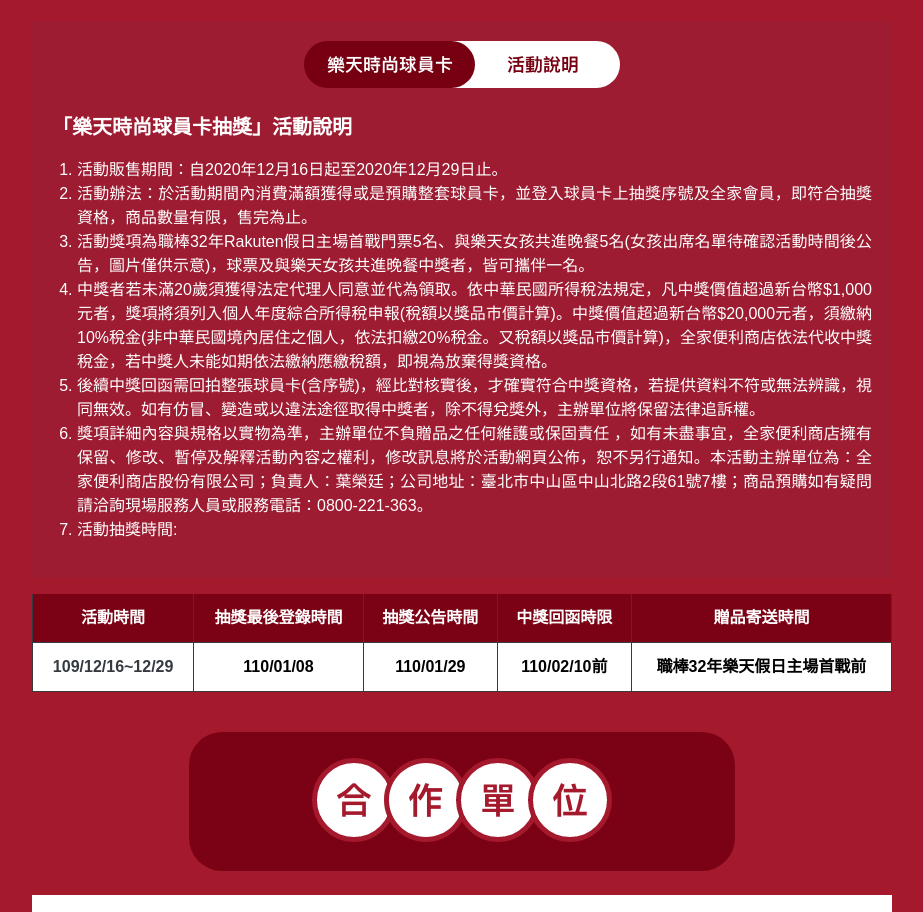
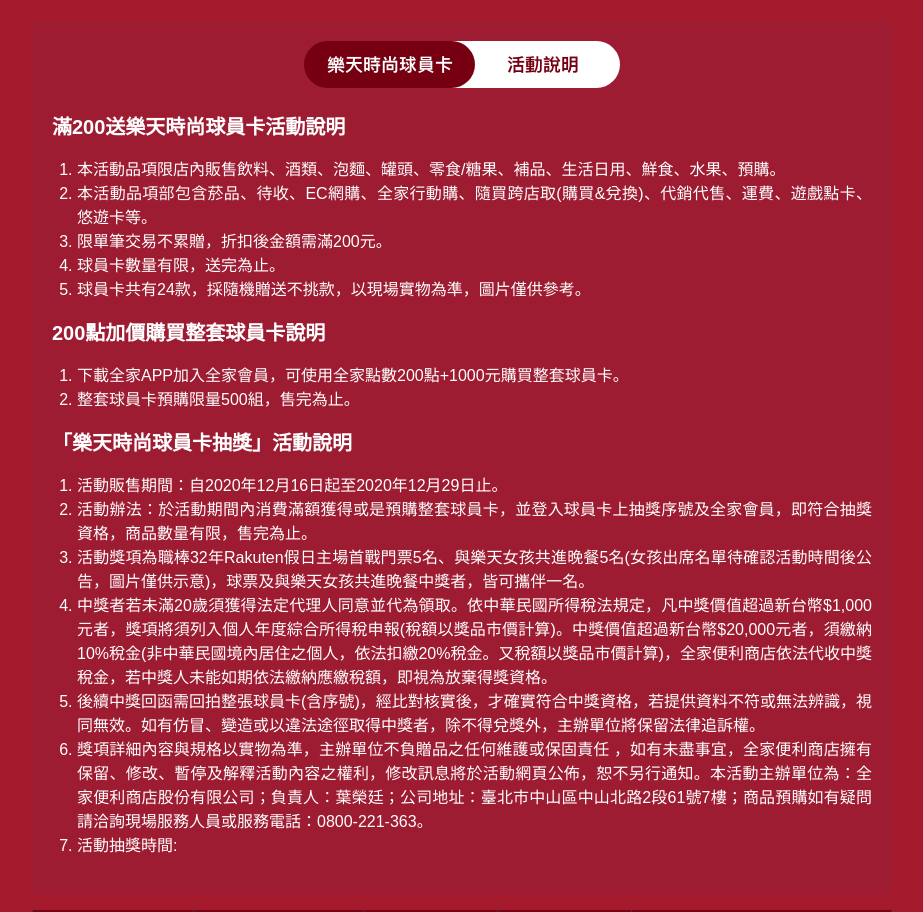
Before and after one commit to mingyangshih/familydemo_gulp, a plain HTML site: page blesscard.html in a window 1280 px wide. Shown: the part 1422-2334 px from the top of the page, without its empty margins (178-1101 px from the left). Drawn offline with Linux system fonts and the light colour scheme.

Commit message:
Update 2020-11-24T02:07:01.807Z

```diff
--- a/blesscard.html
+++ b/blesscard.html
@@ -92,6 +92,19 @@
       <div class="row justify-content-center">
         <div class="bgSetting px-3 w-100 text-center"><img src="./img/noticeTitle.png" class="mb-4 img-fluid noticeImg"/></div>
       </div>
+      <p>滿200送樂天時尚球員卡活動說明</p>
+      <ol class="noticeOneContent">
+        <li>本活動品項限店內販售飲料、酒類、泡麵、罐頭、零食/糖果、補品、生活日用、鮮食、水果、預購。</li>
+        <li>本活動品項部包含菸品、待收、EC網購、全家行動購、隨買跨店取(購買&兌換)、代銷代售、運費、遊戲點卡、悠遊卡等。</li>
+        <li>限單筆交易不累贈，折扣後金額需滿200元。</li>
+        <li>球員卡數量有限，送完為止。</li>
+        <li>球員卡共有24款，採隨機贈送不挑款，以現場實物為準，圖片僅供參考。</li>
+      </ol>
+      <p>200點加價購買整套球員卡說明</p>
+      <ol>
+        <li>下載全家APP加入全家會員，可使用全家點數200點+1000元購買整套球員卡。</li>
+        <li>整套球員卡預購限量500組，售完為止。</li>
+      </ol>
       <p>「樂天時尚球員卡抽獎」活動說明</p>
       <input type="checkbox" id="noticeOne" checked="checked" class="d-none"/>
       <ol class="noticeOneContent">
```
